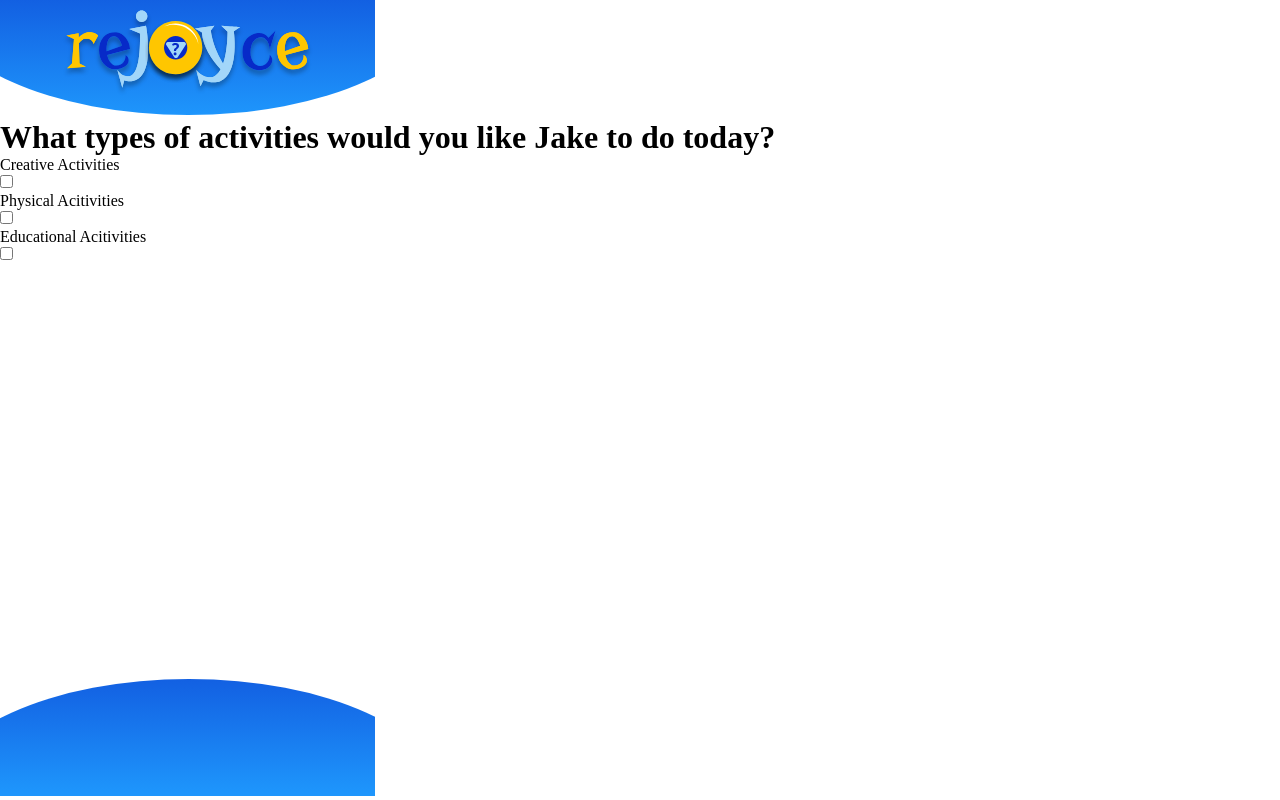
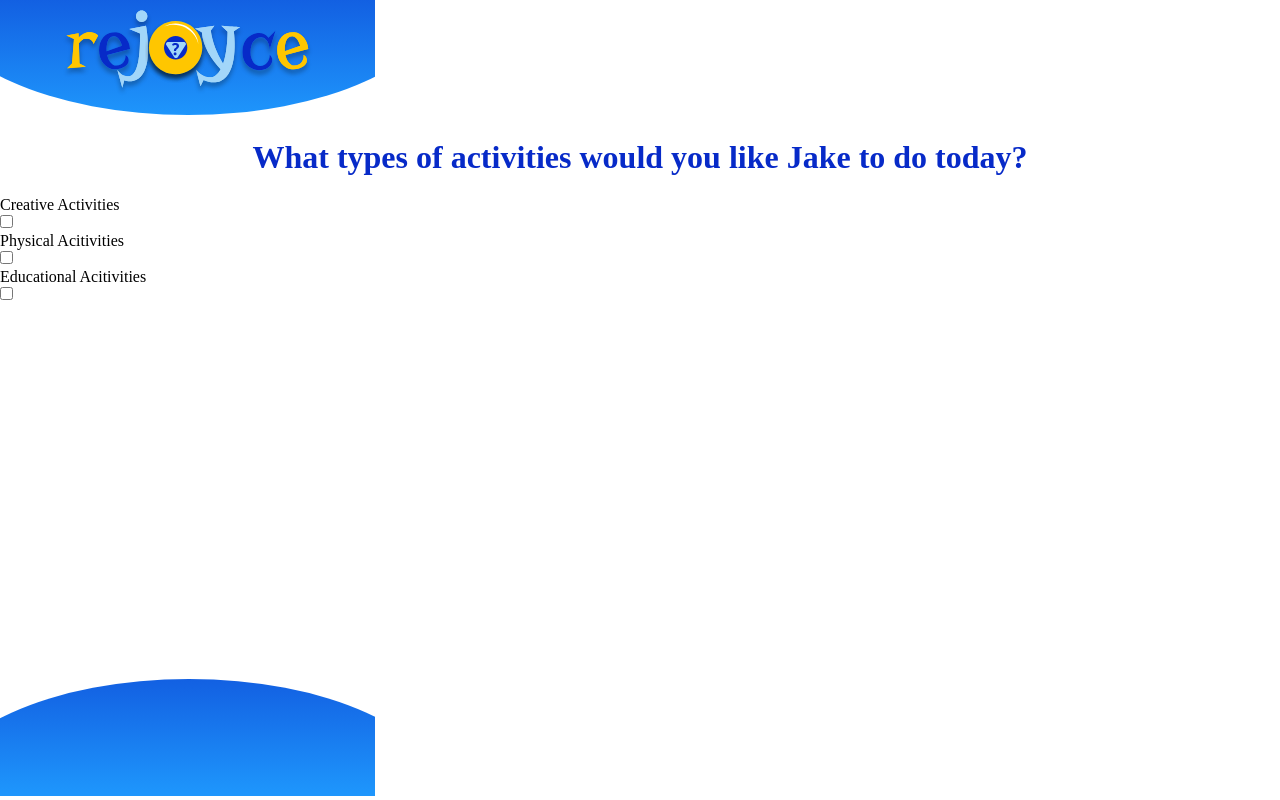
Before and after one commit to Jacobhasten/kenzie-collab-team3, a React (Create React App) app: page / in a window 1280 px wide. Built offline with nearby package versions, Linux system fonts and the light colour scheme.

Commit message:
added Headline component to Home

```diff
--- a/src/Components/Home.js
+++ b/src/Components/Home.js
@@ -1,7 +1,16 @@
 import React from "react"
 import "../App.scss";
 import shortid from "shortid";
-import globalNav from "./Styles"
+import styled from "styled-components";
+import globalNav from "./Styles";
+import { colors } from "./Styles";
+
+const Headline = styled.h1`
+    text-align: center;
+    width: 90%;
+    margin:  20px auto;
+    color: ${colors.primary.dark};
+`;
 
 class Home extends React.Component {
     state = {
@@ -74,7 +83,7 @@ class Home extends React.Component {
     render() {
         return(
            globalNav(<>
-            <h1>What types of activities would you like Jake to do today?</h1>
+            <Headline>What types of activities would you like Jake to do today?</Headline>
 
             <p>Creative Activities</p>
             <input type="checkbox" name="creative"
--- a/src/Components/Styles.js
+++ b/src/Components/Styles.js
@@ -8,7 +8,7 @@ import { ReactComponent as Header} from '../assets/Nav/Header.svg';
 import { ReactComponent as Footer} from '../assets/Nav/Footer.svg';
 import { createGlobalStyle } from 'styled-components';
 
-const colors = {
+export const colors = {
     primary: {
         main: '#1E96FC',
         dark: '#072AC8',
@@ -22,15 +22,6 @@ const colors = {
 
 const GlobalStyles = createGlobalStyle`
 body {
-    @font-face {
-        font-family: "Grandstander", cursive;
-        src: url("https://fonts.googleapis.com/css2?family=Grandstander:wght@100;200;300;400;500;600;700;800;900&display=swap");
-      }
-
-      @font-face {
-        font-family: "Risque", cursive;
-        src: url("https://fonts.googleapis.com/css2?family=Risque&display=swap");
-      }
     margin: 0;
     padding: 0;
     height: 100%;
```
